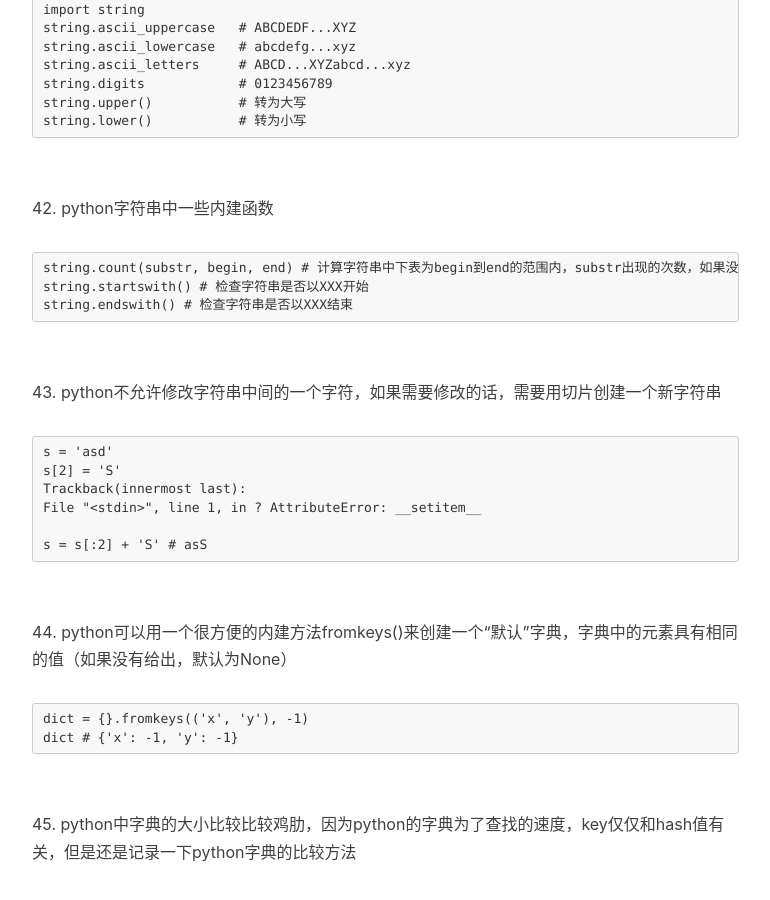
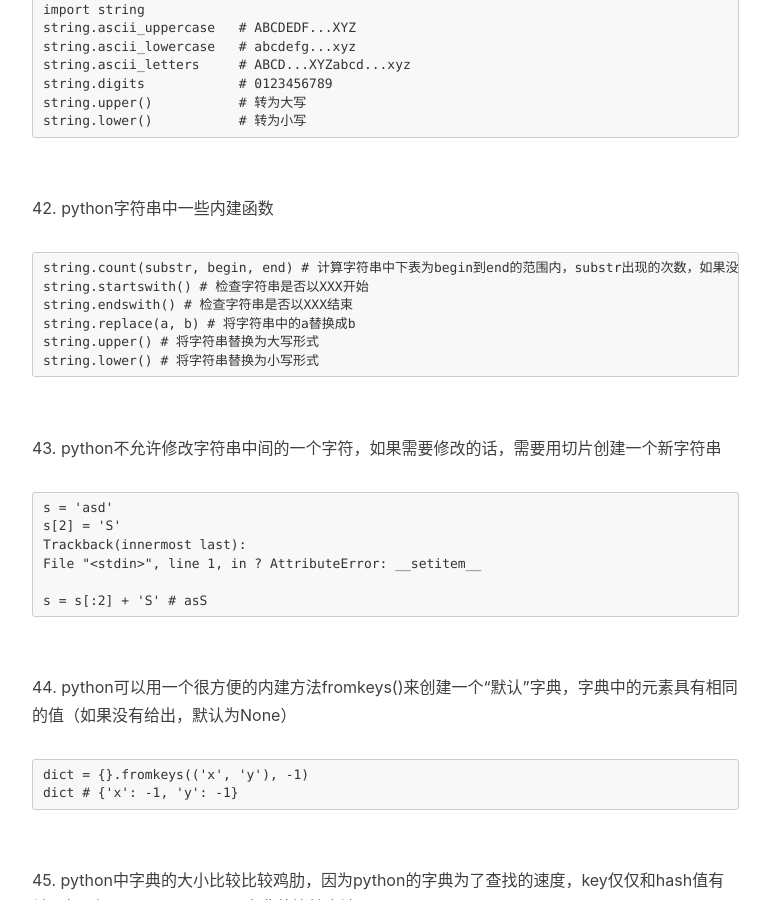
Before and after one commit to mickey0524/mickey0524.github.io, a Jekyll site: the page built from _posts/2017-08-05-begin-python.md, in a window 1280 px wide and 900 px high, scrolled down 10294 px. Shown: the whole window, without its empty margins (233-1003 px from the left). Built offline with Jekyll 4.4.1, drawn with Linux system fonts in a browser that asks for light colours; nearby versions of some CDN libraries; comment, search, counter and statistics services are not loaded.

Commit message:
feat(python): 增加begin-python知识点

````diff
--- a/_posts/2017-08-05-begin-python.md
+++ b/_posts/2017-08-05-begin-python.md
@@ -379,6 +379,9 @@ string.lower()           # 转为小写
 string.count(substr, begin, end) # 计算字符串中下表为begin到end的范围内，substr出现的次数，如果没有指定的话，即为0 - len(string)
 string.startswith() # 检查字符串是否以XXX开始
 string.endswith() # 检查字符串是否以XXX结束
+string.replace(a, b) # 将字符串中的a替换成b
+string.upper() # 将字符串替换为大写形式
+string.lower() # 将字符串替换为小写形式
 ```
 
 <br>43. python不允许修改字符串中间的一个字符，如果需要修改的话，需要用切片创建一个新字符串
````
